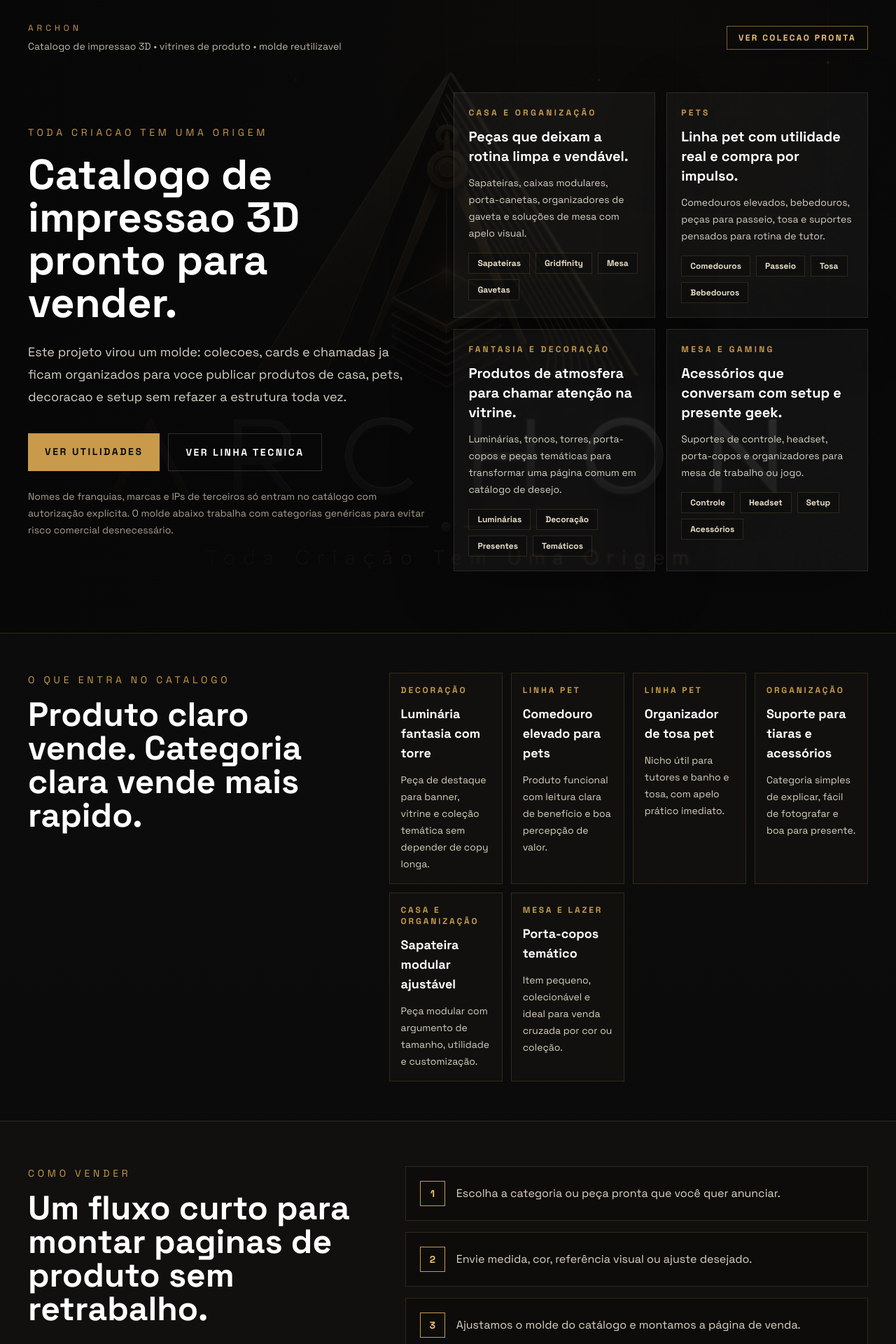
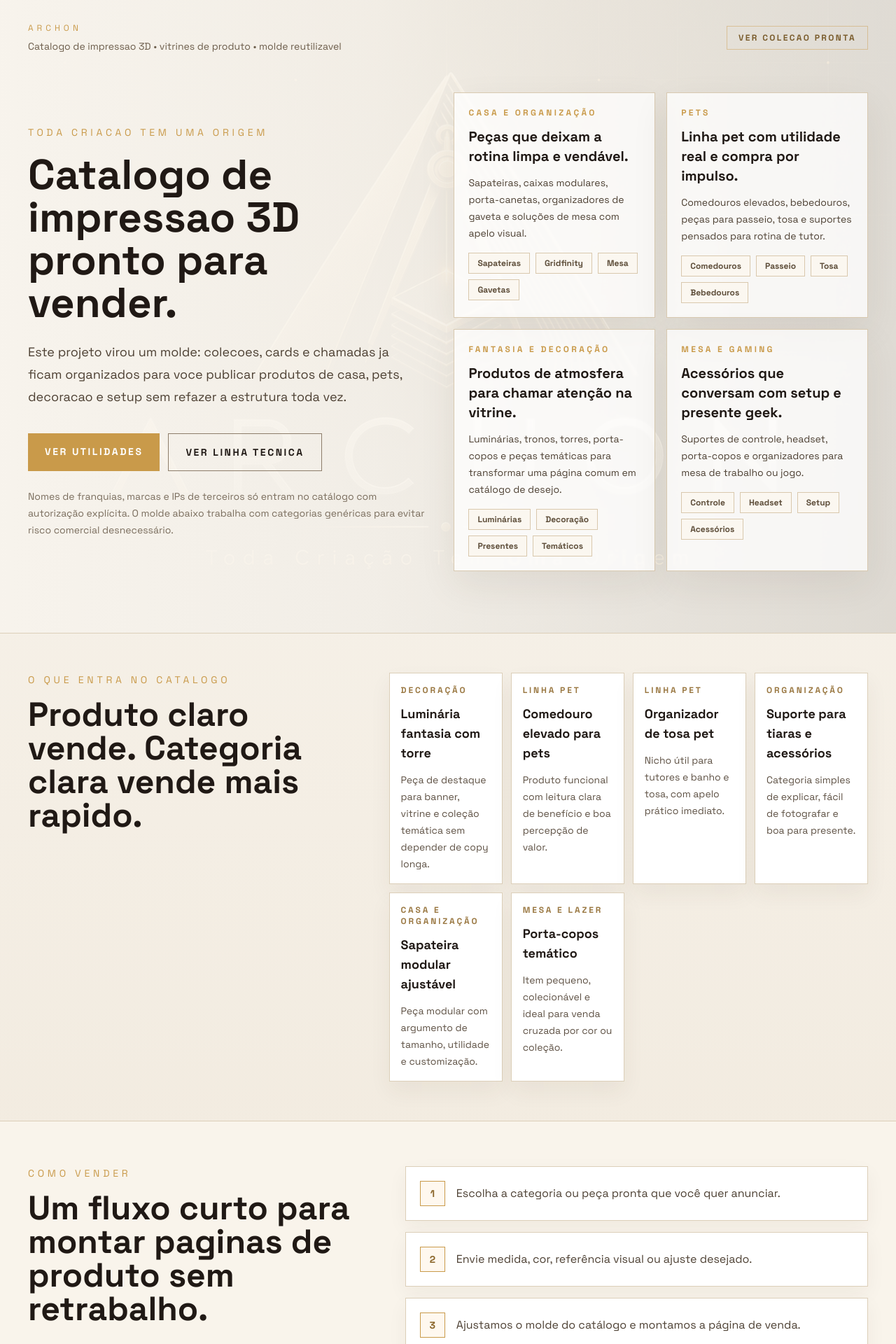
Before and after one commit to Kadu1982/site-3D, a Next.js app: page / in a window 1280 px wide. Shown: the top 1920 px of the page at 70% size. Built offline with nearby package versions, Linux system fonts and the light colour scheme.

Commit message:
Lighten site color palette

```diff
--- a/app/globals.css
+++ b/app/globals.css
@@ -1,8 +1,8 @@
 @import "tailwindcss";
 
 :root {
-  --background: #070707;
-  --foreground: #f3efe6;
+  --background: #f6f1e8;
+  --foreground: #201915;
 }
 
 @theme inline {
@@ -32,6 +32,6 @@ a {
 }
 
 ::selection {
-  background: #c99a4a;
-  color: #070707;
+  background: #d3b37b;
+  color: #19130f;
 }
--- a/app/page.tsx
+++ b/app/page.tsx
@@ -6,35 +6,35 @@ import {
 } from "./site-content";
 
 export const metadata = {
-  title: "Archon | Cat\u00e1logo de Impress\u00e3o 3D",
+  title: "Archon | Catalogo de Impressao 3D",
   description:
-    "Molde de site para vender produtos de impress\u00e3o 3D com cole\u00e7\u00f5es, cat\u00e1logo e chamadas comerciais claras.",
+    "Molde de site para vender produtos de impressao 3D com colecoes, catalogo e chamadas comerciais claras.",
 };
 
 export default function Home() {
   return (
-    <main className="min-h-screen bg-[radial-gradient(circle_at_top,_rgba(201,154,74,0.14),_transparent_30%),linear-gradient(180deg,#070707_0%,#0c0c0c_42%,#090909_100%)] text-[#f3efe6]">
-      <section className="relative overflow-hidden border-b border-[#c99a4a]/20">
+    <main className="min-h-screen bg-[radial-gradient(circle_at_top,_rgba(211,179,123,0.22),_transparent_30%),linear-gradient(180deg,#f9f5ee_0%,#f4eee4_48%,#efe7da_100%)] text-[#201915]">
+      <section className="relative overflow-hidden border-b border-[#dccfb9]">
         <div
-          className="absolute inset-0 bg-cover bg-center opacity-40"
+          className="absolute inset-0 bg-cover bg-center opacity-18"
           style={{ backgroundImage: "url('/archon-brand-preview.png')" }}
         />
-        <div className="absolute inset-0 bg-[linear-gradient(90deg,rgba(7,7,7,0.98)_0%,rgba(7,7,7,0.88)_42%,rgba(7,7,7,0.52)_100%)]" />
+        <div className="absolute inset-0 bg-[linear-gradient(90deg,rgba(249,245,238,0.96)_0%,rgba(249,245,238,0.84)_42%,rgba(249,245,238,0.42)_100%)]" />
         <div className="relative mx-auto max-w-7xl px-5 py-8 sm:px-8 lg:px-10">
           <header className="flex items-center justify-between gap-4">
             <div>
               <p className="text-xs uppercase tracking-[0.42em] text-[#c99a4a]">
                 Archon
               </p>
-              <p className="mt-2 text-sm text-[#bdb5a7]">
+              <p className="mt-2 text-sm text-[#6c5d4b]">
                 Catalogo de impressao 3D • vitrines de produto • molde reutilizavel
               </p>
             </div>
             <a
               href="/utilidades"
-              className="hidden border border-[#c99a4a]/60 px-4 py-2 text-xs font-bold uppercase tracking-[0.2em] text-[#f0c46d] transition hover:bg-[#c99a4a] hover:text-[#090909] sm:inline-flex"
+              className="hidden border border-[#c99a4a]/45 px-4 py-2 text-xs font-bold uppercase tracking-[0.2em] text-[#7a5c2c] transition hover:bg-[#c99a4a] hover:text-white sm:inline-flex"
             >
-                Ver colecao pronta
+              Ver colecao pronta
             </a>
           </header>
 
@@ -43,27 +43,27 @@ export default function Home() {
               <p className="text-sm uppercase tracking-[0.34em] text-[#c99a4a]">
                 Toda criacao tem uma origem
               </p>
-              <h1 className="mt-5 max-w-2xl text-4xl font-semibold leading-[1.02] text-white sm:text-6xl">
+              <h1 className="mt-5 max-w-2xl text-4xl font-semibold leading-[1.02] text-[#201915] sm:text-6xl">
                 Catalogo de impressao 3D pronto para vender.
               </h1>
-              <p className="mt-6 max-w-xl text-lg leading-8 text-[#d7d0c2]">
+              <p className="mt-6 max-w-xl text-lg leading-8 text-[#4d4033]">
                 Este projeto virou um molde: colecoes, cards e chamadas ja ficam organizados para voce publicar produtos de casa, pets, decoracao e setup sem refazer a estrutura toda vez.
               </p>
               <div className="mt-9 flex flex-wrap gap-3">
                 <a
                   href="/utilidades"
-                  className="bg-[#c99a4a] px-6 py-4 text-center text-sm font-bold uppercase tracking-[0.18em] text-[#090909] transition hover:bg-[#f0c46d]"
+                  className="bg-[#c99a4a] px-6 py-4 text-center text-sm font-bold uppercase tracking-[0.18em] text-white transition hover:bg-[#b98a3b]"
                 >
                   Ver utilidades
                 </a>
                 <a
                   href="/tecnico"
-                  className="border border-white/16 px-6 py-4 text-center text-sm font-bold uppercase tracking-[0.18em] text-white transition hover:border-[#c99a4a] hover:text-[#f0c46d]"
+                  className="border border-[#8d7d6a] px-6 py-4 text-center text-sm font-bold uppercase tracking-[0.18em] text-[#201915] transition hover:border-[#c99a4a] hover:text-[#7a5c2c]"
                 >
                   Ver linha tecnica
                 </a>
               </div>
-              <p className="mt-6 max-w-xl text-sm leading-6 text-[#a99f8e]">
+              <p className="mt-6 max-w-xl text-sm leading-6 text-[#7a6d5d]">
                 {commercialSafetyNote}
               </p>
             </div>
@@ -72,22 +72,22 @@ export default function Home() {
               {featuredCollections.map((collection) => (
                 <article
                   key={collection.title}
-                  className="border border-white/10 bg-white/[0.04] p-5 shadow-[0_24px_80px_rgba(0,0,0,0.25)] backdrop-blur-[1px]"
+                  className="border border-[#d8c9b0] bg-white/75 p-5 shadow-[0_20px_50px_rgba(64,48,28,0.08)] backdrop-blur-[1px]"
                 >
                   <p className="text-xs font-bold uppercase tracking-[0.28em] text-[#c99a4a]">
                     {collection.eyebrow}
                   </p>
-                  <h2 className="mt-3 text-xl font-semibold text-white">
+                  <h2 className="mt-3 text-xl font-semibold text-[#201915]">
                     {collection.title}
                   </h2>
-                  <p className="mt-3 text-sm leading-6 text-[#d7d0c2]">
+                  <p className="mt-3 text-sm leading-6 text-[#4d4033]">
                     {collection.summary}
                   </p>
                   <div className="mt-4 flex flex-wrap gap-2">
                     {collection.tags.map((tag) => (
                       <span
                         key={tag}
-                        className="border border-[#c99a4a]/18 bg-black/25 px-3 py-1.5 text-xs font-semibold text-[#eadfc9]"
+                        className="border border-[#d9c8ad] bg-[#fbf7f0] px-3 py-1.5 text-xs font-semibold text-[#5d4d39]"
                       >
                         {tag}
                       </span>
@@ -106,7 +106,7 @@ export default function Home() {
             <p className="text-sm uppercase tracking-[0.34em] text-[#c99a4a]">
               O que entra no catalogo
             </p>
-            <h2 className="mt-4 text-3xl font-semibold text-white sm:text-5xl">
+            <h2 className="mt-4 text-3xl font-semibold text-[#201915] sm:text-5xl">
               Produto claro vende. Categoria clara vende mais rapido.
             </h2>
           </div>
@@ -114,15 +114,15 @@ export default function Home() {
             {featuredProducts.map((product) => (
               <article
                 key={product.title}
-                className="border border-[#c99a4a]/18 bg-[#11100e] p-4"
+                className="border border-[#dccfb9] bg-white p-4 shadow-[0_14px_30px_rgba(64,48,28,0.06)]"
               >
-                <p className="text-xs font-bold uppercase tracking-[0.24em] text-[#c99a4a]">
+                <p className="text-xs font-bold uppercase tracking-[0.24em] text-[#9a7842]">
                   {product.category}
                 </p>
-                <h3 className="mt-3 text-lg font-semibold text-white">
+                <h3 className="mt-3 text-lg font-semibold text-[#201915]">
                   {product.title}
                 </h3>
-                <p className="mt-3 text-sm leading-6 text-[#d8cfbd]">
+                <p className="mt-3 text-sm leading-6 text-[#5e5144]">
                   {product.description}
                 </p>
               </article>
@@ -131,13 +131,13 @@ export default function Home() {
         </div>
       </section>
 
-      <section className="border-y border-white/10 bg-[#11100e] px-5 py-16 sm:px-8 lg:px-10">
+      <section className="border-y border-[#dccfb9] bg-[#f9f4eb] px-5 py-16 sm:px-8 lg:px-10">
         <div className="mx-auto grid max-w-7xl gap-10 lg:grid-cols-[0.86fr_1.14fr]">
           <div>
             <p className="text-sm uppercase tracking-[0.34em] text-[#c99a4a]">
               Como vender
             </p>
-            <h2 className="mt-4 text-3xl font-semibold text-white sm:text-5xl">
+            <h2 className="mt-4 text-3xl font-semibold text-[#201915] sm:text-5xl">
               Um fluxo curto para montar paginas de produto sem retrabalho.
             </h2>
           </div>
@@ -145,12 +145,12 @@ export default function Home() {
             {orderFlow.map((step, index) => (
               <div
                 key={step}
-                className="flex gap-4 border border-[#c99a4a]/18 bg-black/25 p-5"
+                className="flex gap-4 border border-[#dccfb9] bg-white p-5 shadow-[0_10px_28px_rgba(64,48,28,0.05)]"
               >
-                <span className="flex h-9 w-9 shrink-0 items-center justify-center border border-[#c99a4a] text-sm font-bold text-[#f0c46d]">
+                <span className="flex h-9 w-9 shrink-0 items-center justify-center border border-[#c99a4a] bg-[#fff8ef] text-sm font-bold text-[#8a6428]">
                   {index + 1}
                 </span>
-                <p className="pt-1 leading-7 text-[#ded4c1]">{step}</p>
+                <p className="pt-1 leading-7 text-[#4d4033]">{step}</p>
               </div>
             ))}
           </div>
@@ -162,10 +162,10 @@ export default function Home() {
           <p className="text-sm uppercase tracking-[0.34em] text-[#c99a4a]">
             Proximo uso
           </p>
-          <h2 className="mt-4 text-3xl font-semibold text-white sm:text-5xl">
+          <h2 className="mt-4 text-3xl font-semibold text-[#201915] sm:text-5xl">
             O molde ja deixa claro o que muda e o que fica fixo.
           </h2>
-          <p className="mt-6 text-lg leading-8 text-[#d7d0c2]">
+          <p className="mt-6 text-lg leading-8 text-[#4d4033]">
             Voce so troca os produtos, as fotos e as cores de campanha. A arquitetura do site continua a mesma, o que acelera novas colecoes e reduz bagunca editorial.
           </p>
         </div>
@@ -173,12 +173,12 @@ export default function Home() {
           {featuredCollections.map((collection) => (
             <div
               key={collection.eyebrow}
-              className="border border-white/10 bg-white/[0.035] px-4 py-5"
+              className="border border-[#dccfb9] bg-white px-4 py-5 shadow-[0_10px_28px_rgba(64,48,28,0.05)]"
             >
               <p className="text-xs font-bold uppercase tracking-[0.24em] text-[#c99a4a]">
                 {collection.eyebrow}
               </p>
-              <p className="mt-3 text-sm leading-6 text-[#eadfc9]">
+              <p className="mt-3 text-sm leading-6 text-[#4d4033]">
                 {collection.summary}
               </p>
             </div>
```
Also changed, not shown: app/tecnico/page.tsx (+29 -33 lines), app/utilidades/page.tsx (+27 -25 lines), 1 other file (tests, documents, lock files or other folders).
